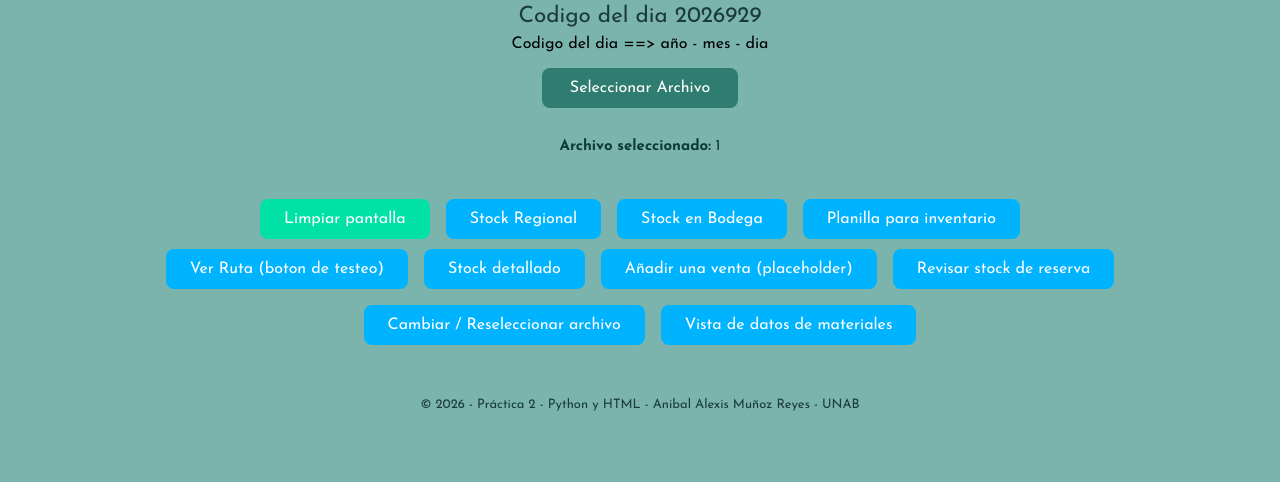
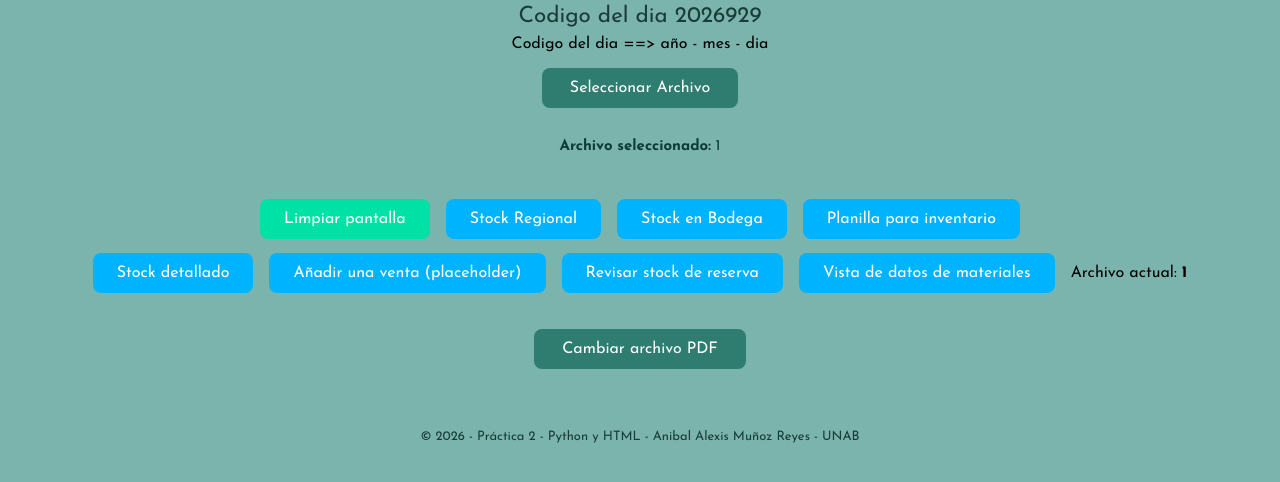
Before and after one commit to AniMuoz/Practica-2, a Flask app: page / in a window 1280 px wide. Shown: the part 289-771 px from the top of the page. Run offline with Flask 3, Linux system fonts and the light colour scheme; the visitor is signed in with stand-in values (Sample User, id 1).

Commit message:
mejorado el boton de archivo
se cambio el boton de archivo para reservas, dejandolo en una posicion mas comoda e intuitiva para cambiar la reserva

```diff
--- a/templates/front.html
+++ b/templates/front.html
@@ -55,7 +55,7 @@
     {% endif %}
 
     <div class="contenedor-botones">
-      <button class="bt" type="button" onclick="mostrarRuta()">Ver Ruta (boton de testeo)</button>
+      <!-- <button class="bt" type="button" onclick="mostrarRuta()">Ver Ruta (boton de testeo)</button> -->
       <form action="/stockdet/preview" method="GET">
           <input type="hidden" name="ruta" value="{{ ruta }}">
           <button class="bt" type="submit">Stock detallado</button>
@@ -64,13 +64,16 @@
       <form action="/reserva/preview" method="GET">
           <button class="bt" type="submit">Revisar stock de reserva</button>
       </form>
-      <a href="{{ url_for('reserva_reseleccionar') }}">
-        <button class="bt bt-warning" type="button">Cambiar / Reseleccionar archivo</button>
-      </a>
       <form action="/diccionario_mod" method="GET">
             <input type="hidden" name="ruta" value="{{ ruta }}">
             <button class="bt" type="submit">Vista de datos de materiales</button>
         </form>
+      {% if session.get('ruta_reserva') %}
+        <p>Archivo actual: <strong>{{ session['ruta_reserva'] }}</strong></p>
+        <a href="{{ url_for('reserva_reseleccionar') }}">
+            <button class="bt-archivo" type="button">Cambiar archivo PDF</button>
+        </a>
+      {% endif %}
     </div>
 
     <!-- 5. SECCIÓN DE PREVISUALIZACIÓN -->
```
